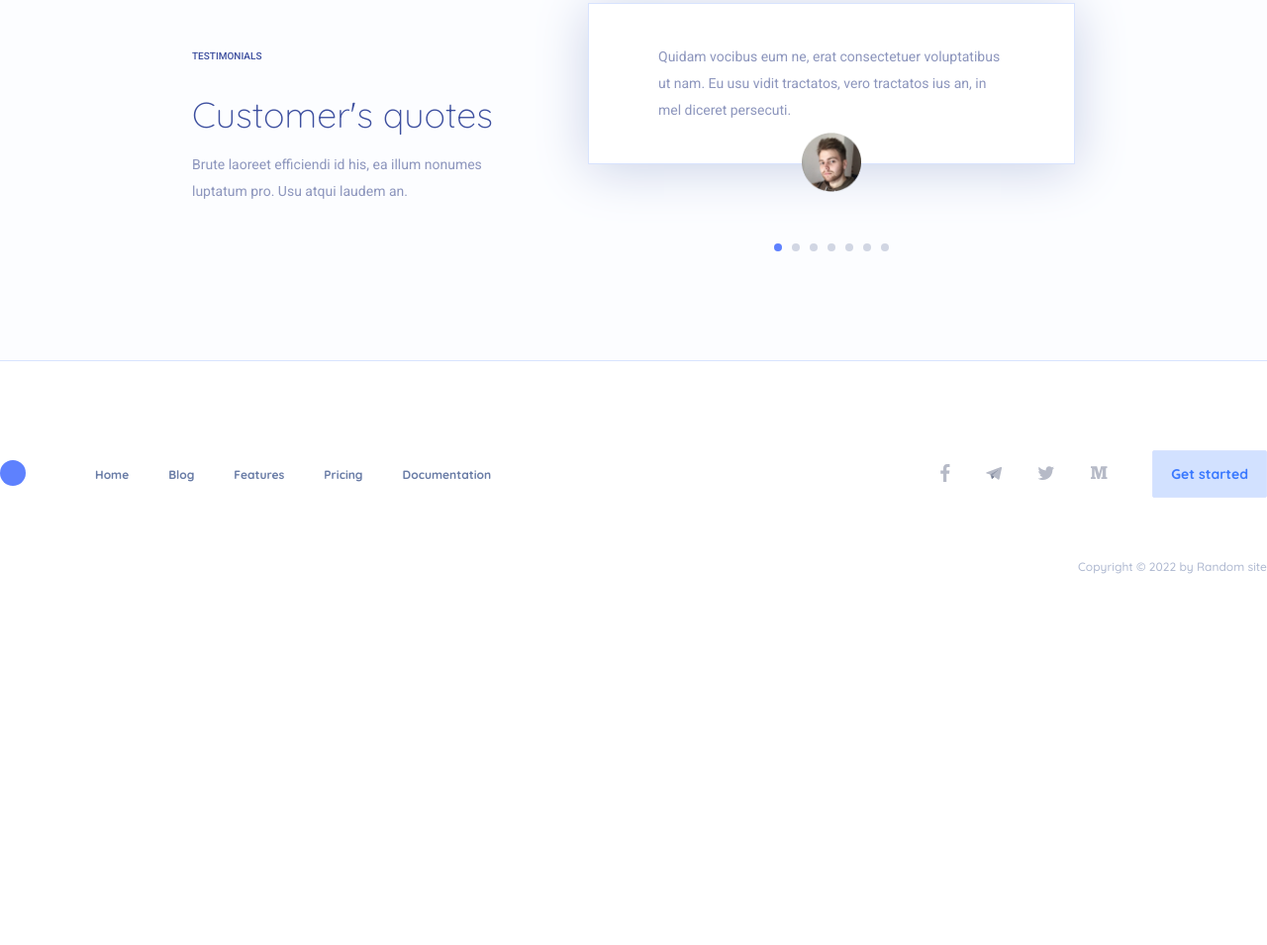
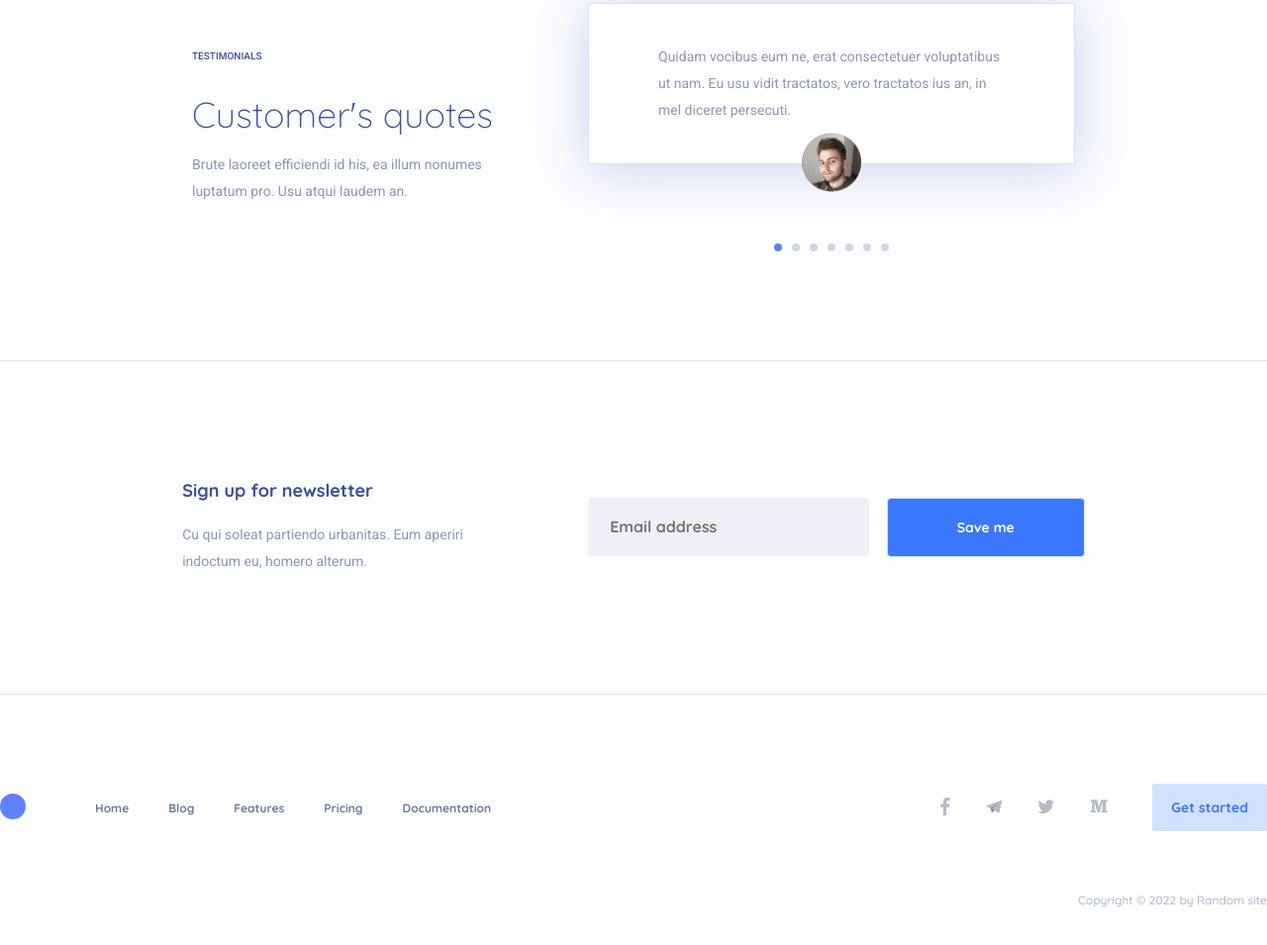
Before and after one commit to ablbsk/landing-page-projects, a website built with webpack: page 01-productivity/src/index.html in a window 1280 px wide. Shown: the part 3952-4907 px from the top of the page at 99% size. Before the commit the page ends 4616 px from the top, so only its background shows below. Built offline with nearby package versions, Linux system fonts and the light colour scheme.

Commit message:
feat: add newsletter section

```diff
--- a/01-productivity/src/index.html
+++ b/01-productivity/src/index.html
@@ -254,6 +254,18 @@
       </div>
     </div>
   </section>
+  <section class="newsletter">
+    <div class="wrapper newsletter__wrapper">
+      <div class="newsletter__text">
+        <h4 class="header-4-level">Sign up for newsletter</h4>
+        <p class="newsletter__description">Cu qui soleat partiendo urbanitas. Eum aperiri indoctum eu, homero alterum.</p>
+      </div>
+      <form class="newsletter__form">
+        <input class="input" type="email" placeholder="Email address">
+        <button class="button button--primary newsletter__button">Save me</button>
+      </form>
+    </div>
+  </section>
 </main>
 <footer class="footer">
   <div class="wrapper footer__wrapper">
--- a/01-productivity/src/styles/abstract/_constants.scss
+++ b/01-productivity/src/styles/abstract/_constants.scss
@@ -37,6 +37,7 @@ $font-size-xs: 1rem;
 $font-size-s: 1.2rem;
 $font-size-m: 1.4rem;
 $font-size-l: 1.6rem;
+$font-size-2l: 1.8rem;
 $font-size-xl: 2.4rem;
 $font-size-2xl: 3.6rem;
 $font-size-3xl: 4.8rem;
--- a/01-productivity/src/styles/component/_header-levels.scss
+++ b/01-productivity/src/styles/component/_header-levels.scss
@@ -10,6 +10,11 @@
 
 .header-3-level {
 	@include font($font-family-primary, $font-size-xl, 3rem, $font-weight-medium);
+	color: $color-heading;
+}
+
+.header-4-level {
+	@include font($font-family-primary, $font-size-2l, 2.2rem, $font-weight-bold);
 	color: $color-heading;
 }
 
--- /dev/null
+++ b/01-productivity/src/styles/component/_inputs.scss
@@ -0,0 +1,16 @@
+.input {
+	@include font($font-family-primary, $font-size-l, 1.6rem, $font-weight-bold);
+	width: 24rem;
+	height: 4.5rem;
+	padding: 0.5rem 2rem;
+	color: $color-primary;
+	background-color: #EFEFF7;
+	border: 0.2rem solid #EFEFF7;
+	border-radius: 0.4rem;
+	outline: none;
+	transition: border $transition-duration;
+
+	&:hover, &:focus {
+		border: 0.2rem solid $color-primary;
+	}
+}
--- /dev/null
+++ b/01-productivity/src/styles/layout/_newsletter.scss
@@ -0,0 +1,28 @@
+.newsletter {
+	padding: 12rem 0;
+	border-bottom: $border;
+	background-color: $color-background-additional;
+}
+
+.newsletter__wrapper {
+	display: flex;
+	justify-content: center;
+	align-items: center;
+}
+
+.newsletter__text {
+	margin-right: 8rem;
+}
+
+.newsletter__description {
+	@include font($font-family-regular, $font-size-m, 2.7rem, $font-weight-regular);
+	margin-top: 2rem;
+	width: 33rem;
+	color: $color-text;
+}
+
+.newsletter__button {
+	margin-left: 1.5rem;
+	padding: 2rem 7rem;
+	border-radius: 0.4rem;
+}
--- a/01-productivity/src/styles/main.scss
+++ b/01-productivity/src/styles/main.scss
@@ -12,6 +12,7 @@
 @import "component/dots";
 @import "component/header-levels";
 @import "component/icons";
+@import "component/inputs";
 @import "component/links";
 @import "component/navigation";
 @import "component/quotes";
@@ -24,6 +25,7 @@
 @import "layout/features";
 @import "layout/footer";
 @import "layout/header";
+@import "layout/newsletter";
 @import "layout/plan";
 @import "layout/promo";
 @import "layout/stats";
```
Also changed, not shown: 01-productivity/src/styles/main.css, 1 other file.
